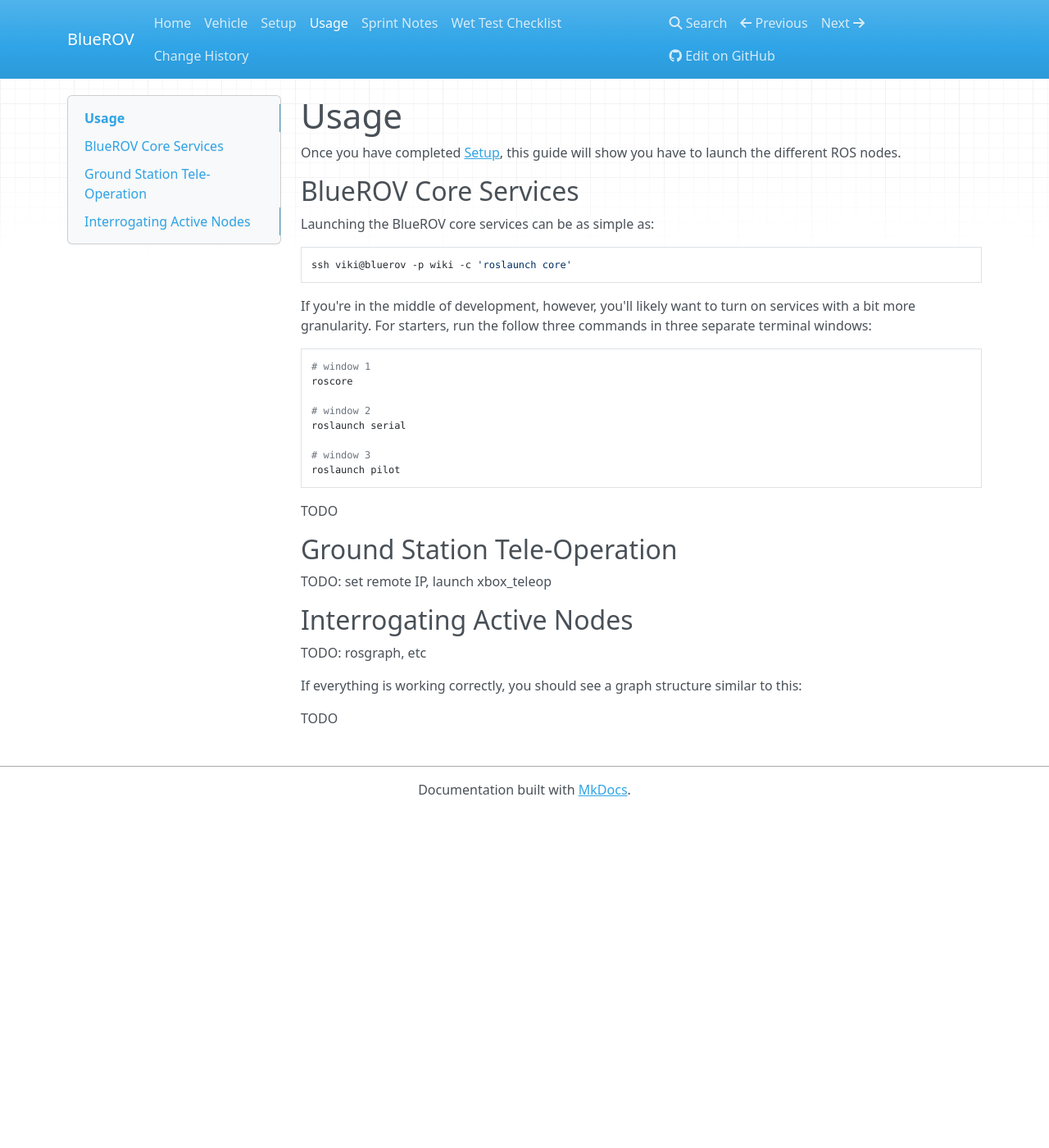
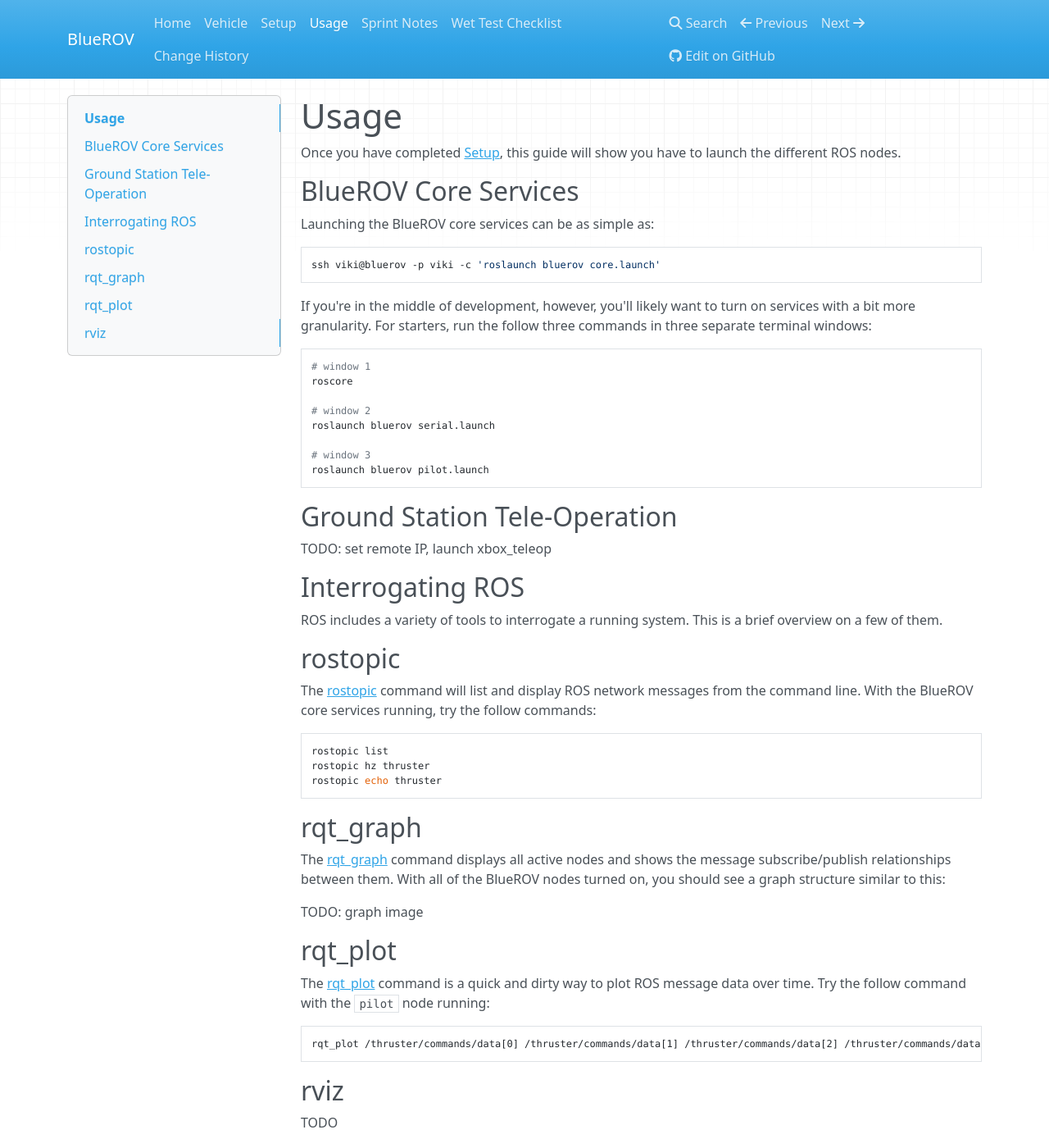
Before and after one commit to bluerobotics/bluerov-ros-pkg, an MkDocs documentation site: the page built from docs/Usage.md, in a window 1280 px wide and 1400 px high. Shown: the whole window at 82% size. Built offline with MkDocs 1.6.1, drawn with Linux system fonts in a browser that asks for light colours; nearby versions of some CDN libraries; old or Windows-style settings are respelled for this version of MkDocs.

````diff
--- a/CMakeLists.txt
+++ b/CMakeLists.txt
@@ -32,4 +32,4 @@
 
 add_executable(pilot src/pilot.cpp)
 target_link_libraries(pilot ${catkin_LIBRARIES})
-add_dependencies(pilot bluerov_generate_messages_cpp)
+add_dependencies(pilot ${catkin_EXPORTED_TARGETS})
--- a/docs/Usage.md
+++ b/docs/Usage.md
@@ -7,7 +7,7 @@
 Launching the BlueROV core services can be as simple as:
 
 ```bash
-ssh viki@bluerov -p wiki -c 'roslaunch core'
+ssh viki@bluerov -p viki -c 'roslaunch bluerov core.launch'
 ```
 
 If you're in the middle of development, however, you'll likely want to turn on services with a bit more granularity. For starters, run the follow three commands in three separate terminal windows:
@@ -17,22 +17,44 @@
 roscore
 
 # window 2
-roslaunch serial
+roslaunch bluerov serial.launch
 
 # window 3
-roslaunch pilot
+roslaunch bluerov pilot.launch
 ```
-
-TODO
 
 ## Ground Station Tele-Operation
 
 TODO: set remote IP, launch xbox_teleop
 
-## Interrogating Active Nodes
+## Interrogating ROS
 
-TODO: rosgraph, etc
+ROS includes a variety of tools to interrogate a running system. This is a brief overview on a few of them.
 
-If everything is working correctly, you should see a graph structure similar to this:
+## rostopic
+
+The [rostopic](http://wiki.ros.org/rostopic?distro=indigo) command will list and display ROS network messages from the command line. With the BlueROV core services running, try the follow commands:
+
+```bash
+rostopic list
+rostopic hz thruster
+rostopic echo thruster
+```
+
+## rqt_graph
+
+The [rqt_graph](http://wiki.ros.org/rqt_graph?distro=indigo) command displays all active nodes and shows the message subscribe/publish relationships between them. With all of the BlueROV nodes turned on, you should see a graph structure similar to this:
+
+TODO: graph image
+
+## rqt_plot
+
+The [rqt_plot](http://wiki.ros.org/rqt_plot) command is a quick and dirty way to plot ROS message data over time. Try the follow command with the `pilot` node running:
+
+```bash
+rqt_plot /thruster/commands/data[0] /thruster/commands/data[1] /thruster/commands/data[2] /thruster/commands/data[3] /thruster/commands/data[4] /thruster/commands/data[5]
+```
+
+## rviz
 
 TODO
````
Also changed, not shown: 4 other files.
